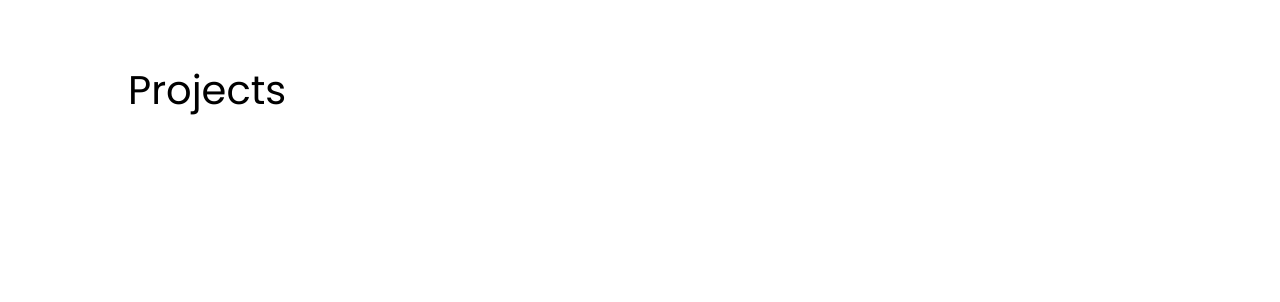
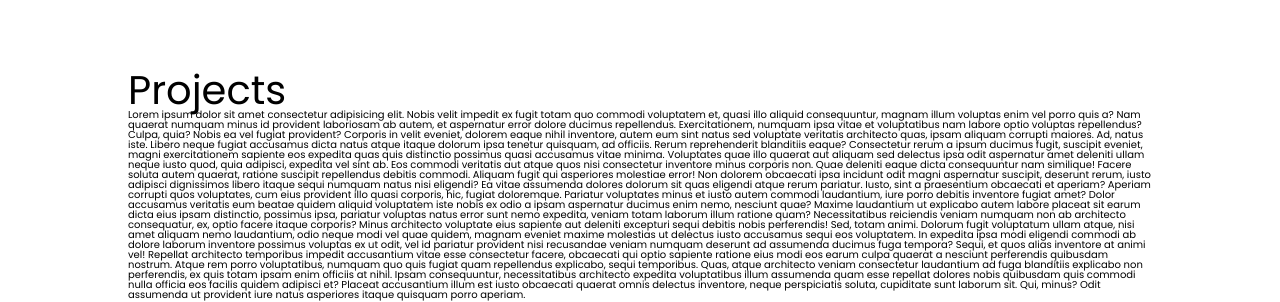
Before and after one commit to DarrenXu94/animated-loading, a React (Vite) app: page / in a window 1280 px wide. Shown: the part 2704-3006 px from the top of the page. Before the commit the page ends 2822 px from the top, so only its background shows below. Built offline with nearby package versions, Linux system fonts and the light colour scheme.

Commit message:
Scroll to FAB hooked up

```diff
--- a/src/main/Sections/Experience/ExperienceList.tsx
+++ b/src/main/Sections/Experience/ExperienceList.tsx
@@ -30,17 +30,13 @@ const experienceListItems = [
 ];
 
 export default function ExperienceList({}: ExperienceListProps) {
-  const size: Size = useWindowSize();
-
   return (
     <div className="experienceList">
-      {size.width &&
-        experienceListItems.map((item, idx) => {
+      {experienceListItems.map((item, idx) => {
         return (
           <FadeInWhenVisibleContainer
             key={item.name}
             className="experienceList--item"
-              size={size}
           >
             <FadeInWhenVisibleElement direction={idx % 2 ? "rtl" : "ltr"}>
               <div className="experienceList--item__img">
--- a/src/main/Sections/Projects/Projects.tsx
+++ b/src/main/Sections/Projects/Projects.tsx
@@ -1,11 +1,71 @@
 import React from "react";
+import FadeInWhenVisibleContainer from "~/main/common/animation/FadeInWhenVisible/FadeInWhenVisibleContainer";
 
 export interface ProjectsProps {}
 
 export default function Projects({}: ProjectsProps) {
   return (
-    <div id="projects">
-      <h2>Projects</h2>
-    </div>
+    <FadeInWhenVisibleContainer key={"projects"}>
+      <div id="projects">
+        <h2>Projects</h2>
+        <div>
+          Lorem ipsum dolor sit amet consectetur adipisicing elit. Nobis velit
+          impedit ex fugit totam quo commodi voluptatem et, quasi illo aliquid
+          consequuntur, magnam illum voluptas enim vel porro quis a? Nam quaerat
+          numquam minus id provident laboriosam ab autem, et aspernatur error
+          dolore ducimus repellendus. Exercitationem, numquam ipsa vitae et
+          voluptatibus nam labore optio voluptas repellendus? Culpa, quia? Nobis
+          ea vel fugiat provident? Corporis in velit eveniet, dolorem eaque
+          nihil inventore, autem eum sint natus sed voluptate veritatis
+          architecto quas, ipsam aliquam corrupti maiores. Ad, natus iste.
+          Libero neque fugiat accusamus dicta natus atque itaque dolorum ipsa
+          tenetur quisquam, ad officiis. Rerum reprehenderit blanditiis eaque?
+          Consectetur rerum a ipsum ducimus fugit, suscipit eveniet, magni
+          exercitationem sapiente eos expedita quas quis distinctio possimus
+          quasi accusamus vitae minima. Voluptates quae illo quaerat aut aliquam
+          sed delectus ipsa odit aspernatur amet deleniti ullam neque iusto
+          quod, quia adipisci, expedita vel sint ab. Eos commodi veritatis aut
+          atque quos nisi consectetur inventore minus corporis non. Quae
+          deleniti eaque dicta consequuntur nam similique! Facere soluta autem
+          quaerat, ratione suscipit repellendus debitis commodi. Aliquam fugit
+          qui asperiores molestiae error! Non dolorem obcaecati ipsa incidunt
+          odit magni aspernatur suscipit, deserunt rerum, iusto adipisci
+          dignissimos libero itaque sequi numquam natus nisi eligendi? Ea vitae
+          assumenda dolores dolorum sit quas eligendi atque rerum pariatur.
+          Iusto, sint a praesentium obcaecati et aperiam? Aperiam corrupti quos
+          voluptates, cum eius provident illo quasi corporis, hic, fugiat
+          doloremque. Pariatur voluptates minus et iusto autem commodi
+          laudantium, iure porro debitis inventore fugiat amet? Dolor accusamus
+          veritatis eum beatae quidem aliquid voluptatem iste nobis ex odio a
+          ipsam aspernatur ducimus enim nemo, nesciunt quae? Maxime laudantium
+          ut explicabo autem labore placeat sit earum dicta eius ipsam
+          distinctio, possimus ipsa, pariatur voluptas natus error sunt nemo
+          expedita, veniam totam laborum illum ratione quam? Necessitatibus
+          reiciendis veniam numquam non ab architecto consequatur, ex, optio
+          facere itaque corporis? Minus architecto voluptate eius sapiente aut
+          deleniti excepturi sequi debitis nobis perferendis! Sed, totam animi.
+          Dolorum fugit voluptatum ullam atque, nisi amet aliquam nemo
+          laudantium, odio neque modi vel quae quidem, magnam eveniet maxime
+          molestias ut delectus iusto accusamus sequi eos voluptatem. In
+          expedita ipsa modi eligendi commodi ab dolore laborum inventore
+          possimus voluptas ex ut odit, vel id pariatur provident nisi
+          recusandae veniam numquam deserunt ad assumenda ducimus fuga tempora?
+          Sequi, et quos alias inventore at animi vel! Repellat architecto
+          temporibus impedit accusantium vitae esse consectetur facere,
+          obcaecati qui optio sapiente ratione eius modi eos earum culpa quaerat
+          a nesciunt perferendis quibusdam nostrum. Atque rem porro
+          voluptatibus, numquam quo quis fugiat quam repellendus explicabo,
+          sequi temporibus. Quas, atque architecto veniam consectetur laudantium
+          ad fuga blanditiis explicabo non perferendis, ex quis totam ipsam enim
+          officiis at nihil. Ipsam consequuntur, necessitatibus architecto
+          expedita voluptatibus illum assumenda quam esse repellat dolores nobis
+          quibusdam quis commodi nulla officia eos facilis quidem adipisci et?
+          Placeat accusantium illum est iusto obcaecati quaerat omnis delectus
+          inventore, neque perspiciatis soluta, cupiditate sunt laborum sit.
+          Qui, minus? Odit assumenda ut provident iure natus asperiores itaque
+          quisquam porro aperiam.
+        </div>
+      </div>
+    </FadeInWhenVisibleContainer>
   );
 }
--- a/src/main/common/animation/FadeInWhenVisible/FadeInWhenVisibleContainer.tsx
+++ b/src/main/common/animation/FadeInWhenVisible/FadeInWhenVisibleContainer.tsx
@@ -1,18 +1,18 @@
 import { motion, useAnimation } from "framer-motion";
 import React, { useEffect } from "react";
 import { useInView } from "react-intersection-observer";
+import useWindowSize, { Size } from "../../hooks/useWindowSize";
 export interface FadeInWhenVisibleContainerProps {
   children;
   className?;
-  size;
 }
 
 export default function FadeInWhenVisibleContainer({
   children,
   className,
-  size,
 }: FadeInWhenVisibleContainerProps) {
   const controls = useAnimation();
+  const size: Size = useWindowSize();
 
   const [ref, inView] = useInView(
     size.width && size.width > 960
--- a/src/main/common/components/FloatingActionButton/FloatingActionButton.tsx
+++ b/src/main/common/components/FloatingActionButton/FloatingActionButton.tsx
@@ -5,9 +5,20 @@ export interface FloatingActionButtonProps {}
 
 export default function FloatingActionButton({}: FloatingActionButtonProps) {
   const [isOpen, setisOpen] = useState(false);
+  const scrollTo = (title) => {
+    var url = location.href; //Save down the URL without hash.
+    location.href = "#" + title; //Go to the target element.
+    history.replaceState(null, "", url);
+  };
   return (
     <div className="floatingButtonWrap">
-      <div className="floatingButtonInner" onClick={() => setisOpen(!isOpen)}>
+      <div
+        className="floatingButtonInner"
+        onClick={(e) => {
+          e.preventDefault();
+          setisOpen(!isOpen);
+        }}
+      >
         <a href="#" className="floatingButton">
           +
         </a>
@@ -27,8 +38,26 @@ export default function FloatingActionButton({}: FloatingActionButtonProps) {
               <motion.li key="home" variants={item}>
                 <a href="#">Home</a>
               </motion.li>
+
               <motion.li key="experience" variants={item}>
-                <a href="#">Experiences</a>
+                <a
+                  href="#experience"
+                  onClick={() => {
+                    scrollTo("experience");
+                  }}
+                >
+                  Experience
+                </a>
+              </motion.li>
+              <motion.li key="projects" variants={item}>
+                <a
+                  onClick={() => {
+                    scrollTo("projects");
+                  }}
+                  href="#projects"
+                >
+                  Projects
+                </a>
               </motion.li>
             </motion.ul>
           )}
```
Lines whose indentation alone changed are shown as unchanged.
